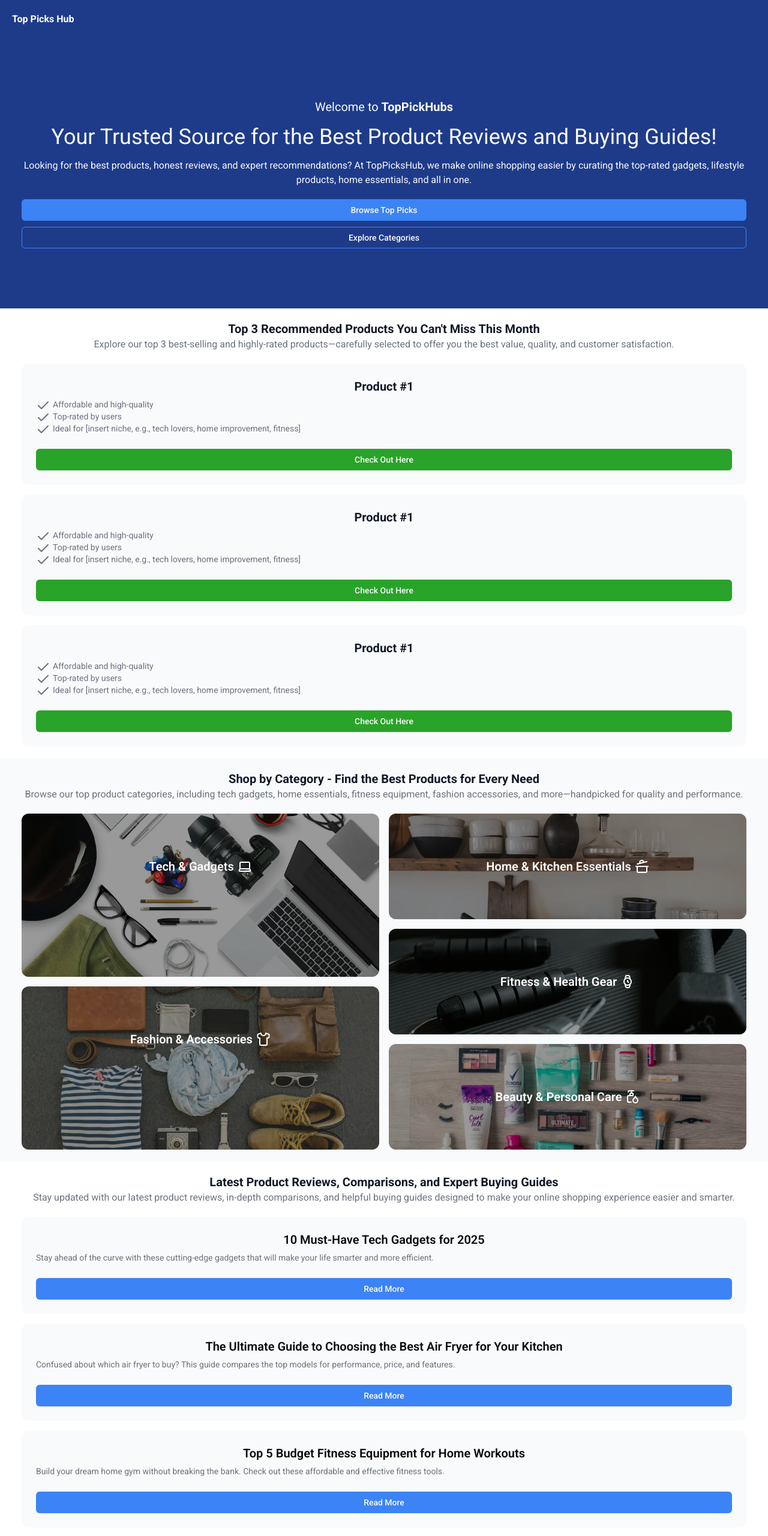
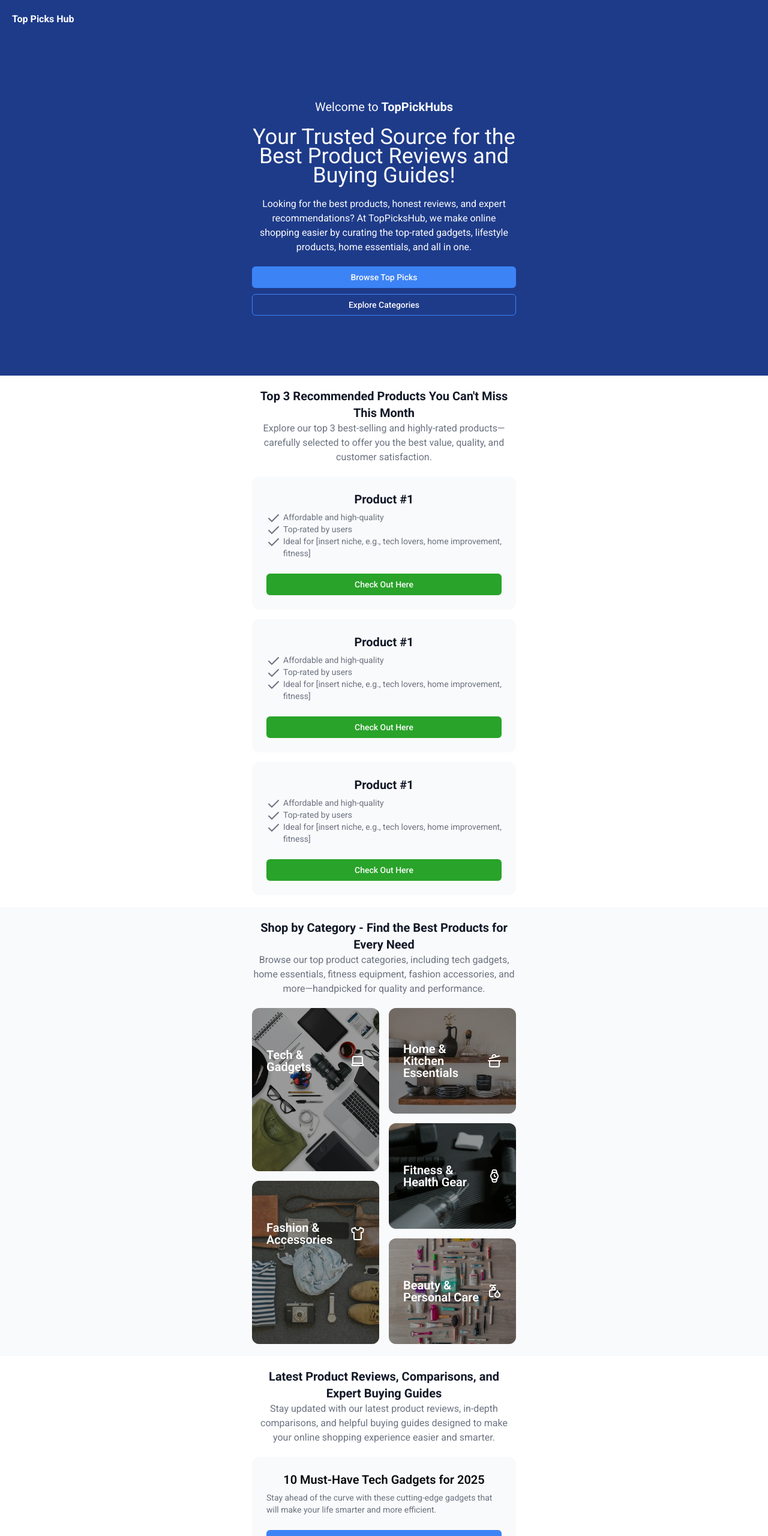
Before and after one commit to irefransdotdev/top-picks-hub, a Next.js app: page / in a window 1280 px wide. Shown: the top 2560 px of the page at 60% size. Built offline with nearby package versions, Linux system fonts and the light colour scheme.

Commit message:
Add max width on every sections

```diff
--- a/src/app/page.tsx
+++ b/src/app/page.tsx
@@ -12,20 +12,20 @@ export default function Home() {
       </div>
       <main aria-label="Main Content" tabIndex={-1}>
         <div className="bg-background">
-          <div className="px-5 container mx-auto flex justify-between items-center py-5">
+          <div className="px-5 container mx-auto max-w-lg flex justify-between items-center py-5">
             <Hero />
           </div>
         </div>
-        <div className="px-5 container mx-auto flex justify-between items-center py-5">
+        <div className="px-5 container mx-auto max-w-lg flex justify-between items-center py-5">
           <Recommendations />
         </div>
         <div className="bg-muted">
-          <div className="px-5 container mx-auto flex justify-between items-center py-5">
+          <div className="px-5 container mx-auto max-w-lg flex justify-between items-center py-5">
             <Categories />
           </div>
         </div>
         <div className="bg-white">
-          <div className="px-5 container mx-auto flex justify-between items-center py-5">
+          <div className="px-5 container mx-auto max-w-lg flex justify-between items-center py-5">
             <LatestBlogs />
           </div>
         </div>
```
